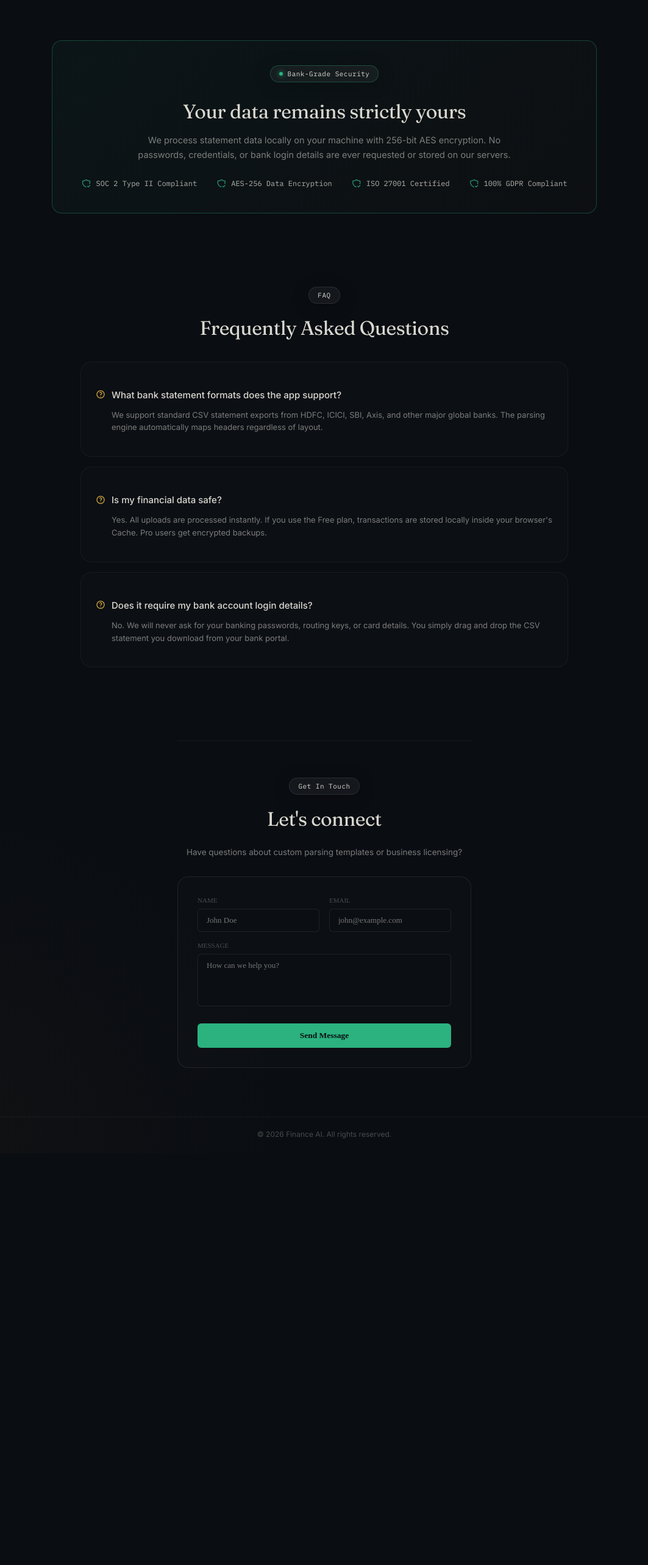
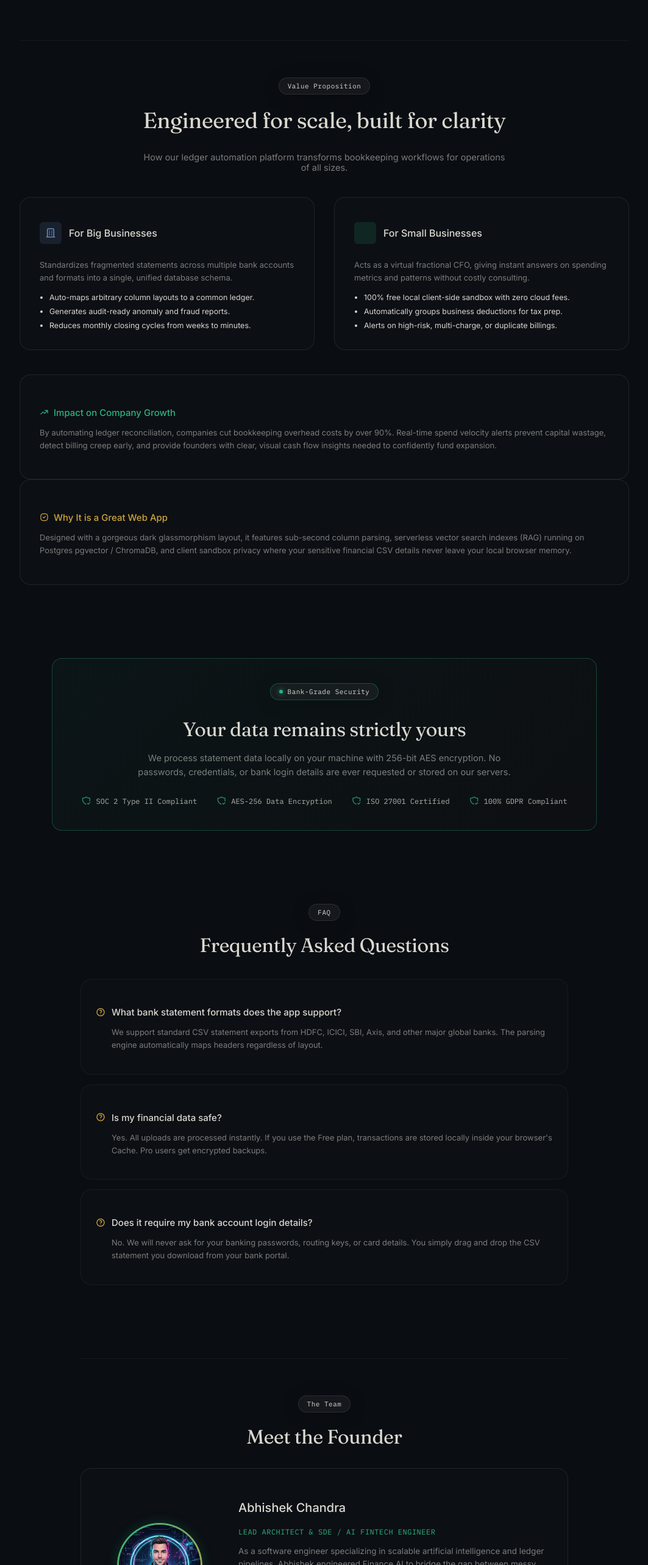
Before and after one commit to ABHI3450/Finance_automation-ai, a Next.js app: page / in a window 1280 px wide. Shown: the part 1679-4245 px from the top of the page at 61% size, without its empty margins (108-1171 px from the left). Before the commit the page ends 3570 px from the top, so only its background shows below. Built offline with nearby package versions, Linux system fonts and the light colour scheme.

Commit message:
Expand Welcome page with business growth statistics, why this is a great web app, and Founder Abhishek Chandra profile section with avatar and links

```diff
--- a/app/api/ai/route.ts
+++ b/app/api/ai/route.ts
@@ -22,7 +22,7 @@ export async function POST(request: Request) {
         console.log("RAG Pipeline Active: Generating query vector...");
         // 1. Generate embedding for user query
         const embedRes = await fetch(
-          `https://generativelanguage.googleapis.com/v1beta/models/embedding-001:embedContent?key=${apiKey}`,
+          `https://generativelanguage.googleapis.com/v1/models/text-embedding-004:embedContent?key=${apiKey}`,
           {
             method: 'POST',
             headers: { 'Content-Type': 'application/json' },
--- a/app/api/reconcile/route.ts
+++ b/app/api/reconcile/route.ts
@@ -28,7 +28,7 @@ export async function POST(request: Request) {
 
       try {
         const embedRes = await fetch(
-          `https://generativelanguage.googleapis.com/v1beta/models/embedding-001:embedContent?key=${apiKey}`,
+          `https://generativelanguage.googleapis.com/v1/models/text-embedding-004:embedContent?key=${apiKey}`,
           {
             method: 'POST',
             headers: { 'Content-Type': 'application/json' },
--- a/app/page.tsx
+++ b/app/page.tsx
@@ -691,6 +691,80 @@ export default function Home() {
           </div>
         </section>
 
+        {/* BUSINESS SCALING & GROWTH IMPACT */}
+        <section style={{ maxWidth: 1000, margin: "60px auto", borderTop: "1px solid var(--line-soft)", paddingTop: 60 }}>
+          <div style={{ textAlign: "center", marginBottom: 40 }}>
+            <span className="glass-badge" style={{ marginBottom: 12 }}>
+              Value Proposition
+            </span>
+            <h2 className="font-display" style={{ fontSize: 36, fontWeight: 400, letterSpacing: "-0.5px", marginTop: 8 }}>
+              Engineered for scale, built for clarity
+            </h2>
+            <p style={{ color: "var(--muted)", fontSize: 14.5, marginTop: 8, maxWidth: 600, margin: "8px auto 0" }}>
+              How our ledger automation platform transforms bookkeeping workflows for operations of all sizes.
+            </p>
+          </div>
+
+          <div style={{ display: "flex", gap: 32, flexWrap: "wrap", marginBottom: 40 }}>
+            {/* Big Business */}
+            <div className="panel" style={{ flex: "1 1 300px", padding: 32, background: "rgba(236,233,225,0.01)" }}>
+              <div style={{ display: "flex", alignItems: "center", gap: 12, marginBottom: 16 }}>
+                <div style={{ width: 36, height: 36, borderRadius: 6, background: "var(--denim-soft)", color: "var(--denim)", display: "flex", alignItems: "center", justifyContent: "center", fontSize: 18 }}>
+                  <i className="ti ti-building" />
+                </div>
+                <h3 style={{ fontSize: 16, fontWeight: 500 }}>For Big Businesses</h3>
+              </div>
+              <p style={{ fontSize: 13, color: "var(--muted)", lineHeight: 1.6, marginBottom: 14 }}>
+                Standardizes fragmented statements across multiple bank accounts and formats into a single, unified database schema.
+              </p>
+              <ul style={{ paddingLeft: 16, fontSize: 12.5, color: "var(--text)", display: "flex", flexDirection: "column", gap: 8, margin: 0 }}>
+                <li>Auto-maps arbitrary column layouts to a common ledger.</li>
+                <li>Generates audit-ready anomaly and fraud reports.</li>
+                <li>Reduces monthly closing cycles from weeks to minutes.</li>
+              </ul>
+            </div>
+
+            {/* Small Business */}
+            <div className="panel" style={{ flex: "1 1 300px", padding: 32, background: "rgba(236,233,225,0.01)" }}>
+              <div style={{ display: "flex", alignItems: "center", gap: 12, marginBottom: 16 }}>
+                <div style={{ width: 36, height: 36, borderRadius: 6, background: "var(--green-soft)", color: "var(--green)", display: "flex", alignItems: "center", justifyContent: "center", fontSize: 18 }}>
+                  <i className="ti ti-store" />
+                </div>
+                <h3 style={{ fontSize: 16, fontWeight: 500 }}>For Small Businesses</h3>
+              </div>
+              <p style={{ fontSize: 13, color: "var(--muted)", lineHeight: 1.6, marginBottom: 14 }}>
+                Acts as a virtual fractional CFO, giving instant answers on spending metrics and patterns without costly consulting.
+              </p>
+              <ul style={{ paddingLeft: 16, fontSize: 12.5, color: "var(--text)", display: "flex", flexDirection: "column", gap: 8, margin: 0 }}>
+                <li>100% free local client-side sandbox with zero cloud fees.</li>
+                <li>Automatically groups business deductions for tax prep.</li>
+                <li>Alerts on high-risk, multi-charge, or duplicate billings.</li>
+              </ul>
+            </div>
+          </div>
+
+          {/* Growth & App Value */}
+          <div className="grid-2-resp" style={{ gap: 32, marginTop: 32 }}>
+            <div className="panel" style={{ padding: 32, background: "rgba(236,233,225,0.01)" }}>
+              <h4 style={{ fontSize: 15, fontWeight: 500, marginBottom: 12, color: "var(--green)", display: "flex", alignItems: "center", gap: 8 }}>
+                <i className="ti ti-trending-up" /> Impact on Company Growth
+              </h4>
+              <p style={{ fontSize: 13, color: "var(--muted)", lineHeight: 1.6 }}>
+                By automating ledger reconciliation, companies cut bookkeeping overhead costs by over 90%. Real-time spend velocity alerts prevent capital wastage, detect billing creep early, and provide founders with clear, visual cash flow insights needed to confidently fund expansion.
+              </p>
+            </div>
+
+            <div className="panel" style={{ padding: 32, background: "rgba(236,233,225,0.01)" }}>
+              <h4 style={{ fontSize: 15, fontWeight: 500, marginBottom: 12, color: "var(--brass)", display: "flex", alignItems: "center", gap: 8 }}>
+                <i className="ti ti-square-rounded-check" /> Why It is a Great Web App
+              </h4>
+              <p style={{ fontSize: 13, color: "var(--muted)", lineHeight: 1.6 }}>
+                Designed with a gorgeous dark glassmorphism layout, it features sub-second column parsing, serverless vector search indexes (RAG) running on Postgres pgvector / ChromaDB, and client sandbox privacy where your sensitive financial CSV details never leave your local browser memory.
+              </p>
+            </div>
+          </div>
+        </section>
+
         {/* SECURITY & TRUST SECTION */}
         <section style={{ maxWidth: 1000, margin: "60px auto", background: "linear-gradient(135deg, rgba(43, 178, 127, 0.05) 0%, rgba(205, 164, 58, 0.02) 100%)", border: "1px solid var(--green-line)", borderRadius: 16, padding: "40px 48px", textAlign: "center" }}>
           <span className="glass-badge" style={{ marginBottom: 16, borderColor: "var(--green-line)" }}>
@@ -746,6 +820,88 @@ export default function Home() {
                 <p style={{ fontSize: 13, color: "var(--muted)", lineHeight: 1.6, paddingLeft: 26 }}>{a}</p>
               </div>
             ))}
+          </div>
+        </section>
+
+        {/* FOUNDER PROFILE SECTION */}
+        <section style={{ maxWidth: 800, margin: "60px auto", borderTop: "1px solid var(--line-soft)", paddingTop: 60 }}>
+          <div style={{ textAlign: "center", marginBottom: 32 }}>
+            <span className="glass-badge" style={{ marginBottom: 12 }}>
+              The Team
+            </span>
+            <h2 className="font-display" style={{ fontSize: 32, fontWeight: 400, letterSpacing: "-0.5px", marginTop: 8 }}>
+              Meet the Founder
+            </h2>
+          </div>
+
+          <div className="panel" style={{ display: "flex", gap: 32, padding: 32, background: "rgba(236,233,225,0.01)", flexWrap: "wrap", alignItems: "center" }}>
+            <div style={{ flex: "1 0 140px", display: "flex", justifyContent: "center" }}>
+              <div style={{ position: "relative", width: 140, height: 140, borderRadius: "50%", padding: 3, background: "linear-gradient(135deg, var(--green) 0%, var(--brass) 100%)", boxShadow: "0 0 20px rgba(16,185,129,0.2)" }}>
+                <img
+                  src="/founder_avatar.jpg"
+                  alt="Abhishek Chandra"
+                  style={{ width: "100%", height: "100%", borderRadius: "50%", objectFit: "cover", background: "var(--ink-950)" }}
+                />
+              </div>
+            </div>
+
+            <div style={{ flex: "2 1 400px" }}>
+              <h3 style={{ fontSize: 20, fontWeight: 500, color: "var(--text)" }}>Abhishek Chandra</h3>
+              <p style={{ fontSize: 12, fontFamily: "var(--font-mono)", color: "var(--green)", marginTop: 4, textTransform: "uppercase", letterSpacing: 0.5 }}>
+                Lead Architect & SDE / AI Fintech Engineer
+              </p>
+
+              <p style={{ fontSize: 13.5, color: "var(--muted)", lineHeight: 1.6, marginTop: 14, marginBottom: 20 }}>
+                As a software engineer specializing in scalable artificial intelligence and ledger pipelines, Abhishek engineered Finance AI to bridge the gap between messy statement formats and instant ledger insights. The platform was built from the ground up to empower both global enterprises and local freelancers with bank-grade financial analysis.
+              </p>
+
+              <div style={{ display: "flex", gap: 16 }}>
+                <a
+                  href="https://www.linkedin.com/in/abhishekchandra-sde"
+                  target="_blank"
+                  rel="noopener noreferrer"
+                  className="btn"
+                  style={{
+                    background: "rgba(255,255,255,0.03)",
+                    border: "1px solid var(--line)",
+                    color: "var(--text)",
+                    padding: "8px 16px",
+                    borderRadius: 6,
+                    fontSize: 12.5,
+                    display: "flex",
+                    alignItems: "center",
+                    gap: 8,
+                    cursor: "pointer",
+                    textDecoration: "none"
+                  }}
+                >
+                  <i className="ti ti-brand-linkedin" style={{ color: "#0077b5", fontSize: 16 }} />
+                  LinkedIn Profile
+                </a>
+                <a
+                  href="https://www.github.com/ABHI3450"
+                  target="_blank"
+                  rel="noopener noreferrer"
+                  className="btn"
+                  style={{
+                    background: "rgba(255,255,255,0.03)",
+                    border: "1px solid var(--line)",
+                    color: "var(--text)",
+                    padding: "8px 16px",
+                    borderRadius: 6,
+                    fontSize: 12.5,
+                    display: "flex",
+                    alignItems: "center",
+                    gap: 8,
+                    cursor: "pointer",
+                    textDecoration: "none"
+                  }}
+                >
+                  <i className="ti ti-brand-github" style={{ color: "#fafafa", fontSize: 16 }} />
+                  GitHub Code
+                </a>
+              </div>
+            </div>
           </div>
         </section>
 
```
Also changed, not shown: public/founder_avatar.jpg (added).
